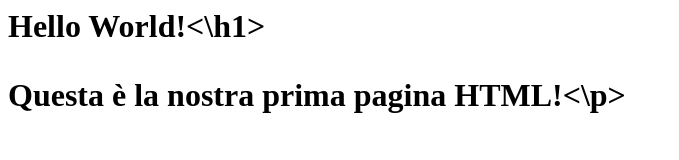
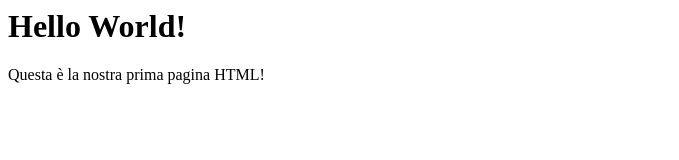
Before and after one commit to francesco-marzona/francesco-marzona.github.io, a plain HTML site: page index.html in a window 1280 px wide. Shown: the whole page, without its empty margins (0-679 px from the left). Drawn offline with Linux system fonts and the light colour scheme.

Commit message:
Update index.html

```diff
--- a/index.html
+++ b/index.html
@@ -1,2 +1,2 @@
-<h1>Hello World!<\h1>
-<p>Questa è la nostra prima pagina HTML!<\p>
+<h1>Hello World!</h1>
+<p>Questa è la nostra prima pagina HTML!</p>
```
